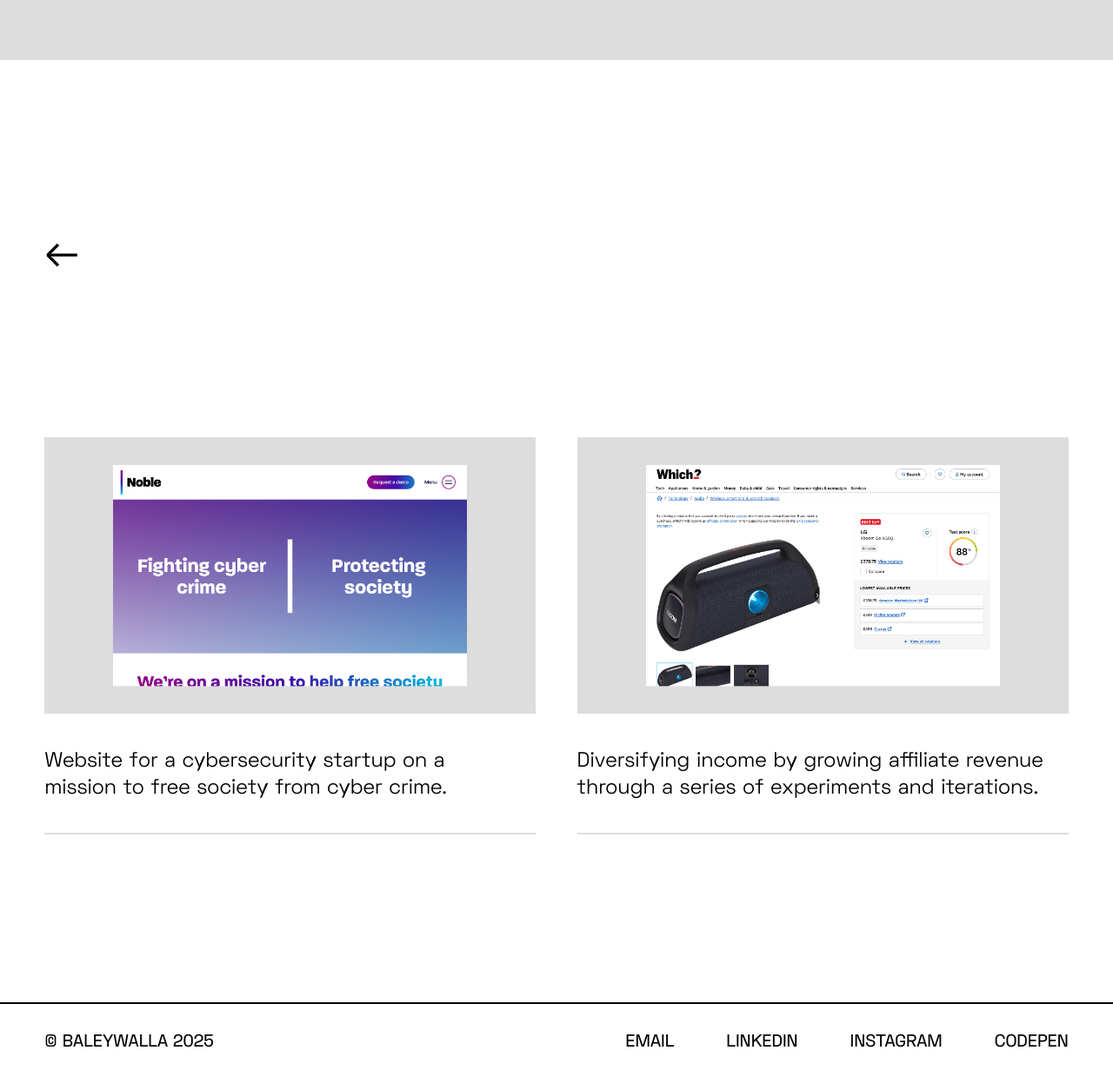
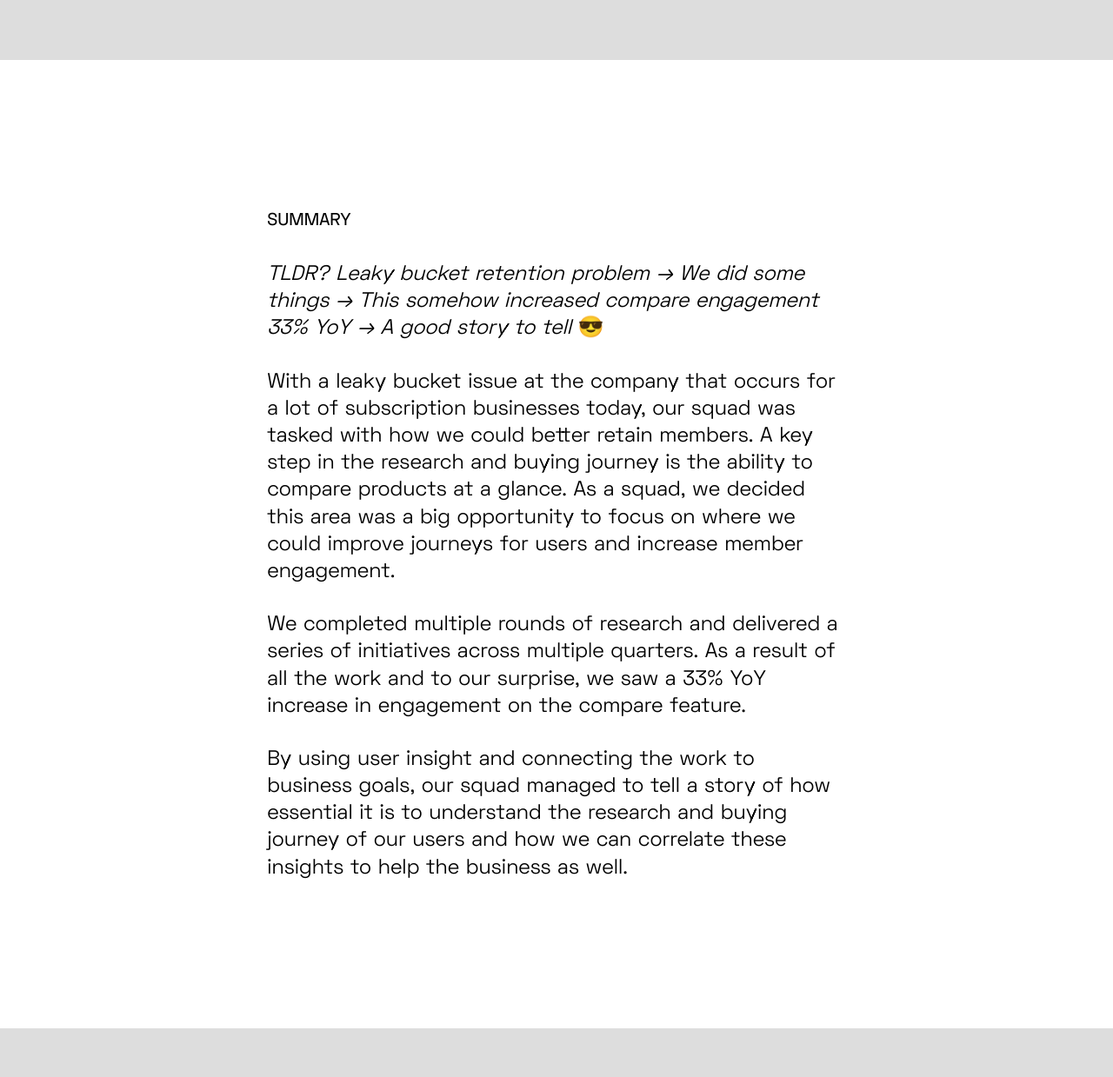
Before and after one commit to bhbale/baleywalla, a Jekyll site: the page built from _posts/2025-03-16-which-compare.markdown, in a window 1280 px wide, cut to the strip 1435-2674 px from the top of the page. Shown: the whole strip at 87% size. Built offline with Jekyll 4.4.1, drawn with Linux system fonts in a browser that asks for light colours; some of the changed text lies outside the part shown.

Commit message:
post holiday changes

```diff
--- a/_posts/2025-03-16-which-compare.markdown
+++ b/_posts/2025-03-16-which-compare.markdown
@@ -14,3 +14,27 @@
 - "/uploads/which-compare-2.png"
 layout: post
 ---
+
+### Summary
+
+*TLDR? Leaky bucket retention problem → We did some things → This somehow increased compare engagement 33% YoY → A good story to tell* 😎
+
+With a leaky bucket issue at the company that occurs for a lot of subscription businesses today, our squad was tasked with how we could better retain members. A key step in the research and buying journey is the ability to compare products at a glance. As a squad, we decided this area was a big opportunity to focus on where we could improve journeys for users and increase member engagement.
+
+We completed multiple rounds of research and delivered a series of initiatives across multiple quarters. As a result of all the work and to our surprise, we saw a 33% YoY increase in engagement on the compare feature.
+
+By using user insight and connecting the work to business goals, our squad managed to tell a story of how essential it is to understand the research and buying journey of our users and how we can correlate these insights to help the business as well.
+
+<figure>
+    <img src="/uploads/which-compare-2.png" alt="blah blah">
+     <figcaption>L-R: Lorem ipsum</figcaption>
+</figure>
+
+### Research and buying journey
+
+Lorem
+
+<figure>
+    <img src="/uploads/which-compare-2.png" alt="blah blah">
+     <figcaption>L-R: Lorem ipsum</figcaption>
+</figure>
--- a/assets/css/style.css
+++ b/assets/css/style.css
@@ -1127,7 +1127,7 @@
 
 .project-content figure figcaption {
 	font-size: 1.4rem;
-	color: rgba(0, 0, 0, 0.6);
+	color: rgba(0, 0, 0, 0.65);
 	text-align: center;
 	padding: 0 4% 1.8rem;
 }
```
Also changed, not shown: projects.markdown (+11 -38 lines).
